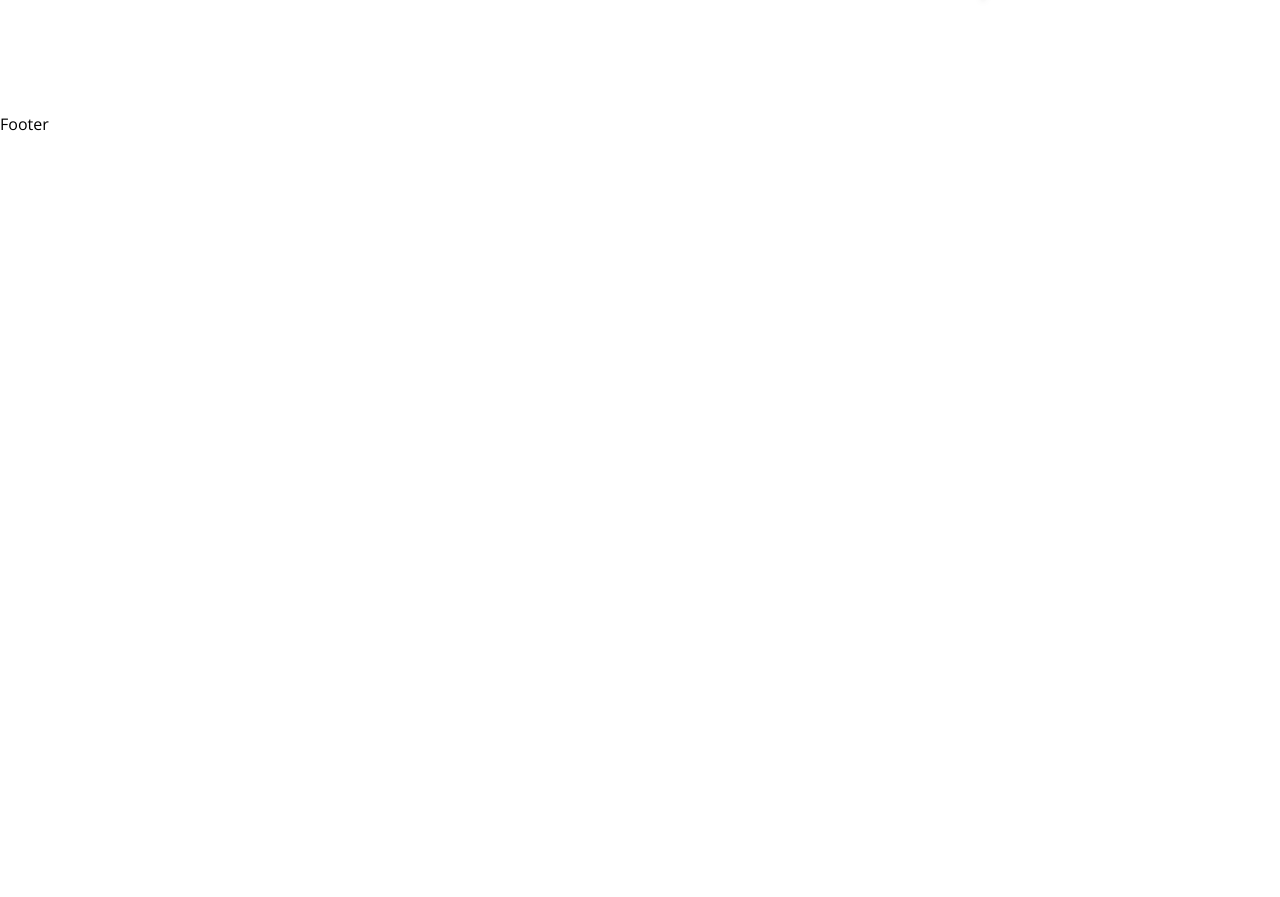
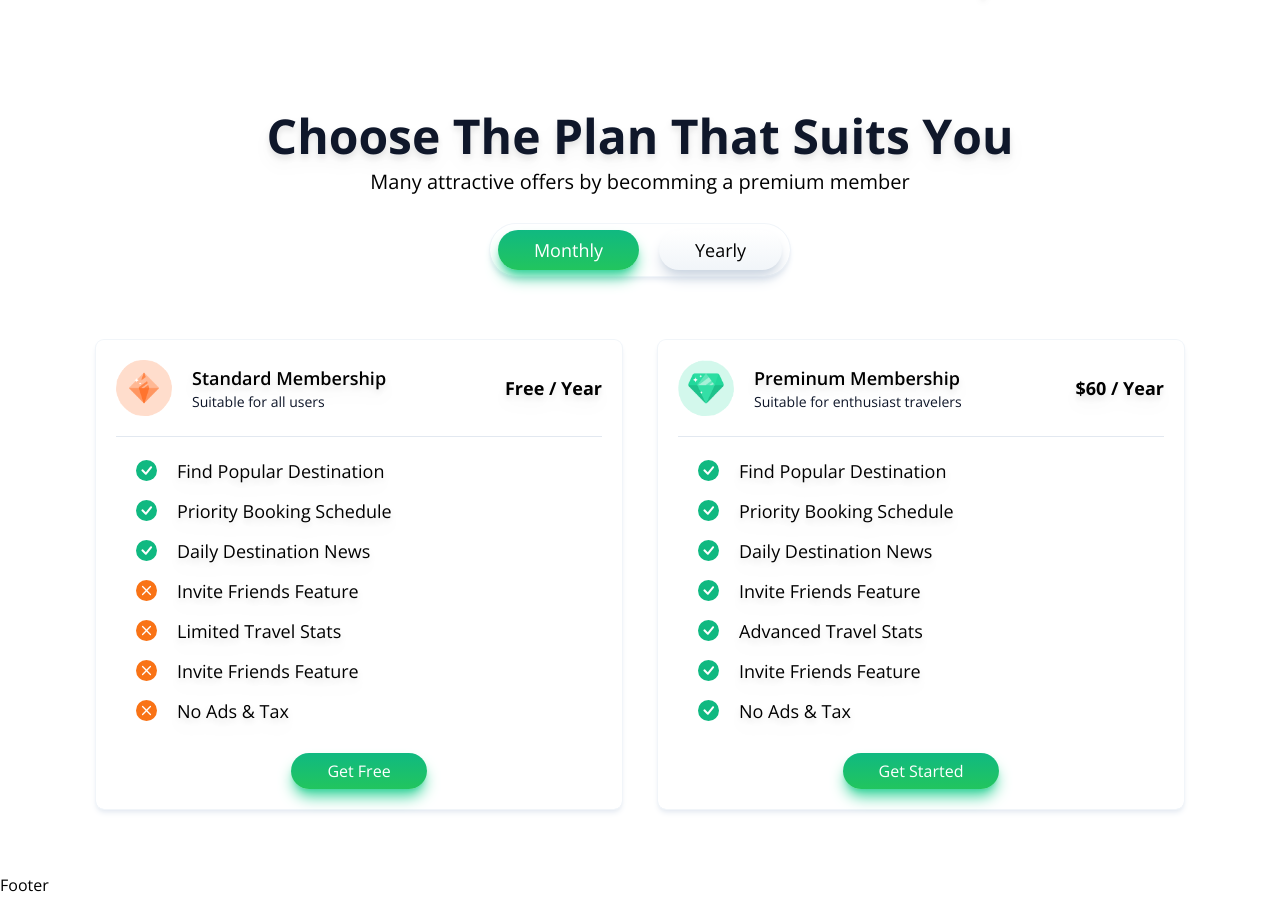
Before and after one commit to sijincodes/Traveler-TS, a React (Vite) app: page / in a window 1280 px wide. Shown: the part 2316-3213 px from the top of the page. Before the commit the page ends 2452 px from the top, so only its background shows below. Built offline with nearby package versions, Linux system fonts and the light colour scheme.

Commit message:
pricing done

```diff
--- a/src/App.jsx
+++ b/src/App.jsx
@@ -1,5 +1,5 @@
 import React from 'react'
-import {Navbar,Hero,Footer, Memory, Explore,Advertisement} from './components'
+import {Navbar,Hero,Footer, Memory, Explore,Advertisement, Pricing} from './components'
 import { hero, navlinks, memory, placesAPI, brands, pricingapi, bannerAPI, footerAPI } from './data/travelerData';
 
 
@@ -11,6 +11,7 @@ function App() {
       <Memory memory={memory} />
       <Explore title={'Explore the beautiful places of the World'}placesAPI={placesAPI}/>
       <Advertisement brands={brands} />
+      <Pricing pricingapi={pricingapi} />
       <Footer />
     </>
   )
--- /dev/null
+++ b/src/components/PriceCard.jsx
@@ -0,0 +1,42 @@
+import React from 'react'
+
+function PriceCard({plan}) {
+  return (
+    <>
+        <div className='p-5 rounded-lg bg-slate-50/5 ring-1 ring-slate-100 shadow-md shadow-slate-200'>
+            <div className='flex items-center justify-between'>
+                <div className='flex items-center gap-5'>
+                    <div className='grid items-center'>
+                        <img src={plan.planicon} alt='plan-icon' className='w-14 h-14 lg:h-12 lg:w-12 object-cover' />
+                    </div>
+                    <div className='grid items-center'>
+                        <h1 className='text-grey-900 font-semibold text-lg filter drop-shadow-lg lg:text-base md:text-sm'>{plan.title}</h1>
+                        <p className='text-slate-900 font-normal text-sm lg:text-xs'>{plan.text}</p>
+                    </div>
+                </div>
+                <div className='grid items-center'>
+                    <h1 className='text-grey-900 font-bold text-lg filter drop-shadow-lg lg:text-base md:text-sm'>{plan.plantype}</h1>
+                </div>
+            </div>
+            <div className='h-[0.1vh] bg-slate-200 my-5'></div>
+            <div className='grid items-center gap-3 px-5'>
+                {plan.plancontent?.map((elm,index)=>(
+                    <div key={index} className="flex items-center justify-start gap-5">
+                        <div className='grid items-center'>
+                            <img src={elm.iconbox} alt="check-icon" className='lg:w-5 lg:h-5' />
+                        </div>
+                        <div className='grid items-center'>
+                            <h1 className='font-normal text-lg text-grey-900 filter drop-shadow-lg lg:text-base'>{elm.text}</h1>
+                        </div>
+                    </div>
+                ))}
+            </div>
+            <div className='grid items-center justify-items-center mt-7'>
+                <button type="button" className='button-green text-base'>{plan.buttonText}</button>
+            </div>
+        </div>
+    </>
+  )
+}
+
+export default PriceCard
--- /dev/null
+++ b/src/components/Pricing.jsx
@@ -0,0 +1,26 @@
+import React from 'react'
+import PriceCard from './PriceCard'
+
+function Pricing({pricingapi}) {
+  return (
+    <>
+      <div className='my-16 relative'>
+        <div className='traveler-container'>
+          <div className='grid items-center justify-items-center mb-11 md:mb-7 text-center gap-2'>
+            <h1 className='text-5xl lg:text-4xl md:text-3xl sm:text-2xl xsm:text-xl font-bold filter drop-shadow-lg text-slate-900'>{pricingapi.title}</h1>
+            <p className='text-xl lg:text-sm text-grey-900'>{pricingapi.text}</p>
+            <div className='ring-1 ring-slate-100 rounded-full py-1.5 px-2 flex items-center justify-between gap-5 my-5 shadow-md shadow-slate-200'>
+              <button type="button" className='button-green sm:w-auto'>{pricingapi.btn1}</button>
+              <button type="button" className='button-light sm:w-auto shadow-slate-300 bg-slate-100'>{pricingapi.btn2}</button>
+            </div>
+          </div>
+          <div className='grid items-center grid-cols-2 md:grid-cols-1 w-full xl:w-5xl md:w-md gap-9 lg:gap-5 m-auto'>
+         { pricingapi.plans?.map((plan,index)=>( <PriceCard key={index} plan={plan}/> )) }
+          </div>
+        </div>
+      </div>
+    </>
+  )
+}
+
+export default Pricing
--- a/src/components/index.js
+++ b/src/components/index.js
@@ -3,4 +3,5 @@ export{default as Hero} from "./Hero"
 export{default as Memory} from "./Memory"
 export{default as Explore} from "./Explore"
 export{default as Advertisement} from "./Advertisement"
+export{default as Pricing} from "./Pricing"
 export{default as Footer} from "./Footer"
```
